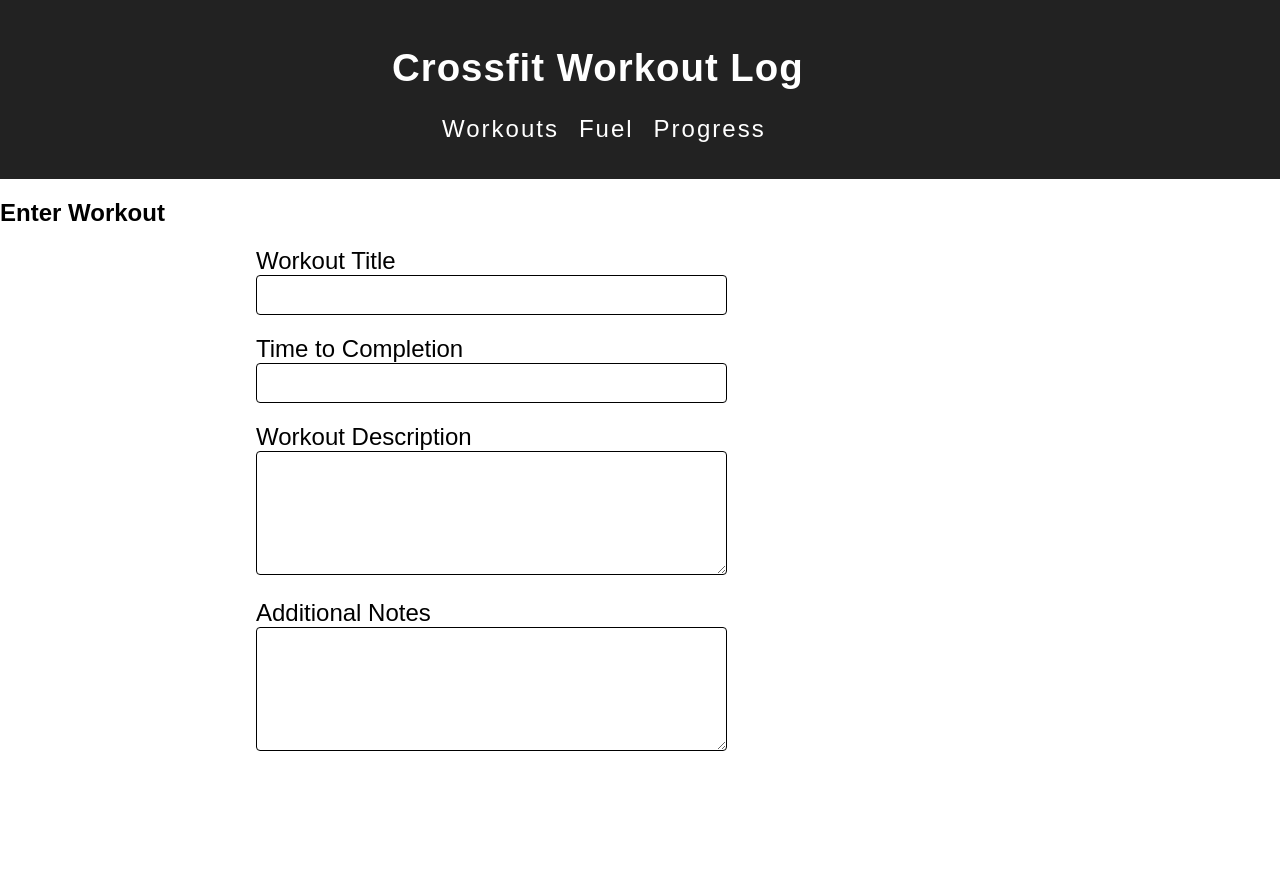
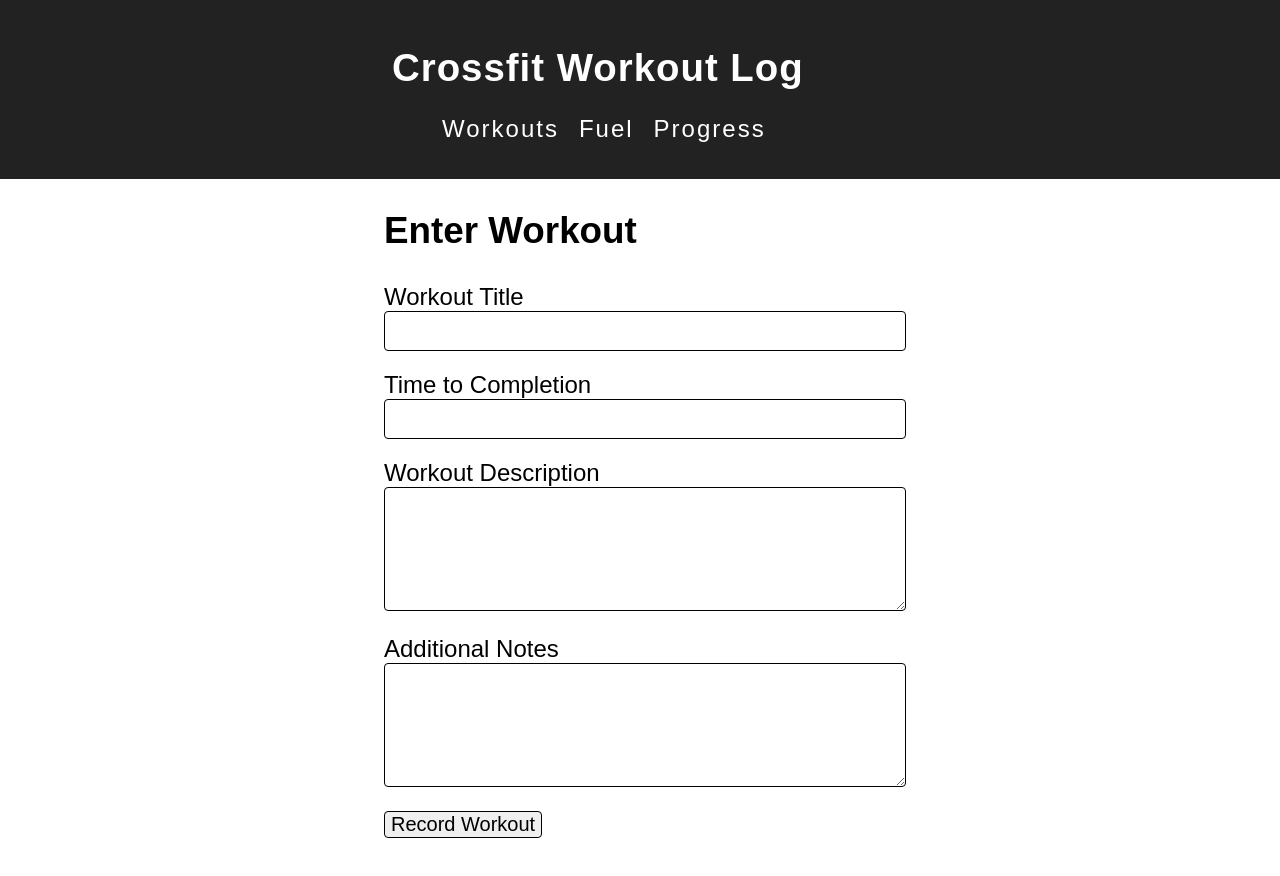
Before and after one commit to hiimtaylorjones/Crossfit-Log, a React (Create React App) app: page / in a window 1280 px wide. Shown: the top 876 px of the page. Before the commit the page ends 800 px from the top, so only its background shows below. Built offline with nearby package versions, Linux system fonts and the light colour scheme; no server answers.

Commit message:
improvements to look and feel of general app css

```diff
--- a/src/App.css
+++ b/src/App.css
@@ -29,3 +29,31 @@
   text-decoration: none;
   letter-spacing: 2px;
 }
+
+.container {
+  margin-left: 30%;
+  margin-right: 30%;
+  margin-bottom: 5%;
+}
+
+h1 {
+  font-size: 3.0em;
+}
+
+h2 {
+  font-size: 2.3em;
+}
+
+h3 {
+  font-size: 1.75em;
+}
+
+h4 {
+  font-size: 1.3em;
+}
+
+.submit-button {
+  font-size: 1.25em;
+  border: 1px solid;
+  border-radius: 4px;
+}
--- a/src/App.js
+++ b/src/App.js
@@ -38,7 +38,7 @@
             </ul>
           </header>
         </div>
-        <div>
+        <div class="container">
           <h2>Enter Workout</h2>
           <Workout />
         </div>
--- a/src/Workout.css
+++ b/src/Workout.css
@@ -1,11 +1,6 @@
 .workout-form .input-group {
   margin-top: 20px;
   margin-bottom: 20px;
-}
-
-.workout-form {
-  margin-left: 20%;
-  margin-right: 20%;
 }
 
 .workout-form label {
@@ -13,7 +8,7 @@
 }
 
 .workout-form input {
-  width: 60%;
+  width: 100%;
   border: 1px solid black;
   height: 30px;
   border-radius: 4px;
@@ -22,7 +17,7 @@
 }
 
 .workout-form textarea {
-  width: 60%;
+  width: 100%;
   border: 1px solid;
   border-radius: 4px;
   font-size: 1.3em;
--- a/src/Workout.js
+++ b/src/Workout.js
@@ -42,6 +42,7 @@
           <br />
           <textarea name="additionalNotes" value={this.state.additionalNotes} rows="6" onChange={this.handleChange} />
         </div>
+        <button type="submit" class="submit-button">Record Workout</button>
       </form>
     );
   }
```
